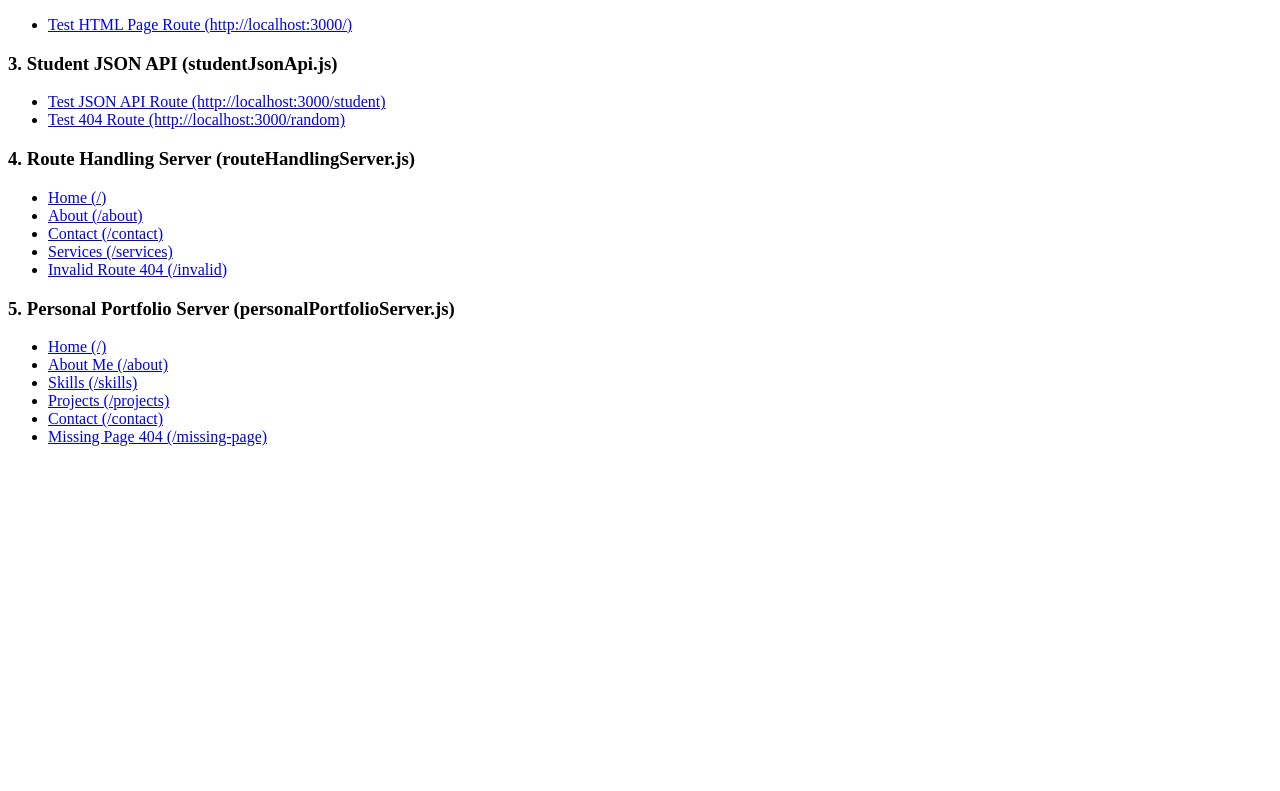
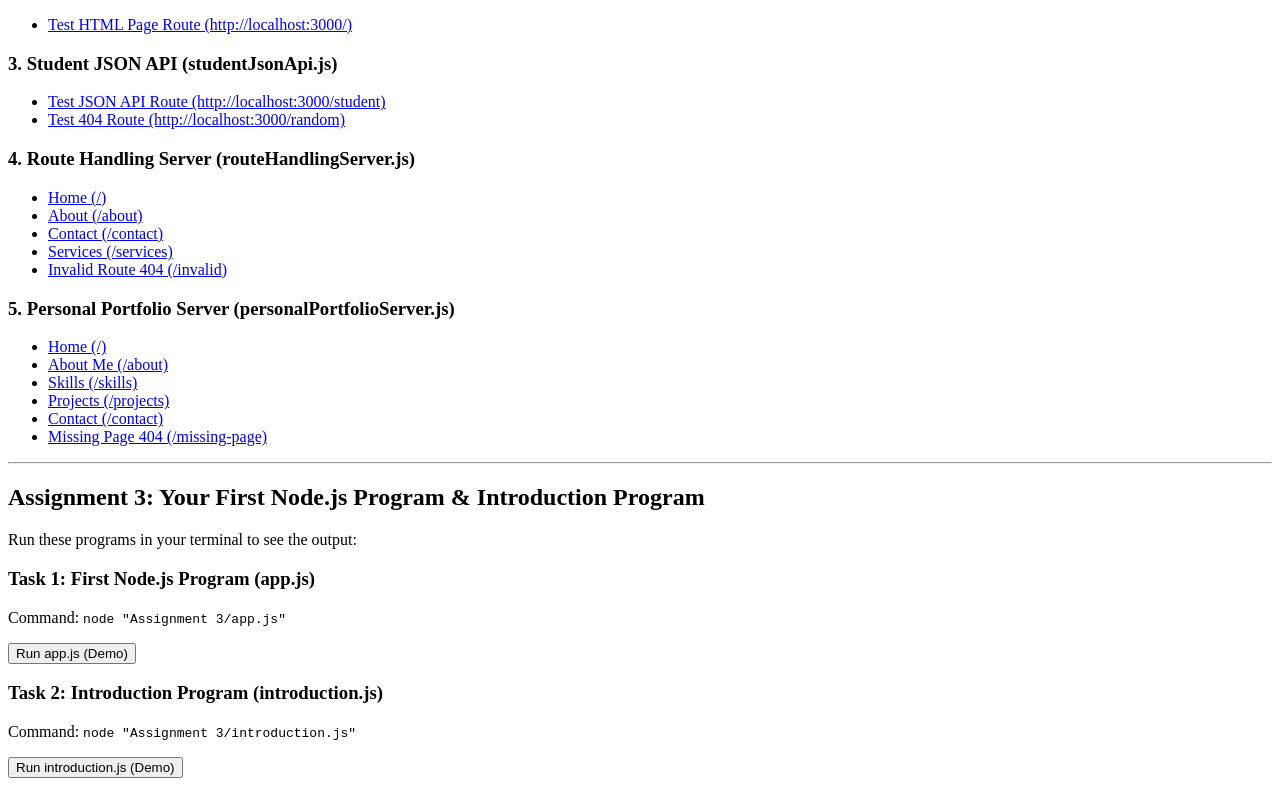
Before and after one commit to Kv-404/Node.js-MongoDB-Firebase-Assignment-, a plain HTML site: page index.html in a window 1280 px wide. Shown: the part 697-1488 px from the top of the page. Before the commit the page ends 1159 px from the top, so only its background shows below. Drawn offline with Linux system fonts and the light colour scheme.

Commit message:
Add Assignment 3: First Node.js Program & Introduction Program

```diff
--- /dev/null
+++ b/Assignment 3/app.js
@@ -0,0 +1,5 @@
+// Assignment 3 - Task 1: Your First Node.js Program
+// This program prints basic messages to the terminal
+
+console.log("Hello, Node.js!");
+console.log("I am learning backend development");
--- a/index.html
+++ b/index.html
@@ -1,10 +1,10 @@
 <!DOCTYPE html>
 <html>
 <head>
-    <title>Assignment 1 & 2 - Simple Test Page</title>
+    <title>Assignment 1, 2 & 3 - Simple Test Page</title>
 </head>
 <body>
-    <h1>Assignment 1 & 2 Coursework Portal (Simple Mode)</h1>
+    <h1>Assignment 1, 2 & 3 Coursework Portal (Simple Mode)</h1>
     <p>This is a plain HTML test page with no styling. Use it to verify that all JS functionality runs correctly.</p>
 
     <hr>
@@ -81,6 +81,21 @@
         <li><a href="http://localhost:3000/contact" target="_blank">Contact (/contact)</a></li>
         <li><a href="http://localhost:3000/missing-page" target="_blank">Missing Page 404 (/missing-page)</a></li>
     </ul>
+
+    <hr>
+
+    <h2>Assignment 3: Your First Node.js Program & Introduction Program</h2>
+    <p>Run these programs in your terminal to see the output:</p>
+
+    <h3>Task 1: First Node.js Program (app.js)</h3>
+    <p>Command: <code>node "Assignment 3/app.js"</code></p>
+    <button onclick="runApp()">Run app.js (Demo)</button>
+    <pre id="app-output"></pre>
+
+    <h3>Task 2: Introduction Program (introduction.js)</h3>
+    <p>Command: <code>node "Assignment 3/introduction.js"</code></p>
+    <button onclick="runIntro()">Run introduction.js (Demo)</button>
+    <pre id="intro-output"></pre>
 
     <script>
         let codingAverage = null;
@@ -189,6 +204,14 @@
             document.getElementById('t-result').innerText = '';
             document.getElementById('f-result').innerText = '';
         }
+
+        function runApp() {
+            document.getElementById('app-output').innerText = 'Hello, Node.js!\nI am learning backend development';
+        }
+
+        function runIntro() {
+            document.getElementById('intro-output').innerText = 'Name: John\nEducation: B.Tech\nCurrent Learning: Node.js\nGoal: Developer';
+        }
     </script>
 </body>
 </html>
```
Also changed, not shown: Assignment 3/introduction.js (added, +7 -0 lines), Assignment 3/README.md (added), Assignment 3/Screenshorts/node_app.png (added), Assignment 3/Screenshorts/node_introduction.png (added), Assignment 3/Screenshorts/node_version.png (added), 1 other file.
